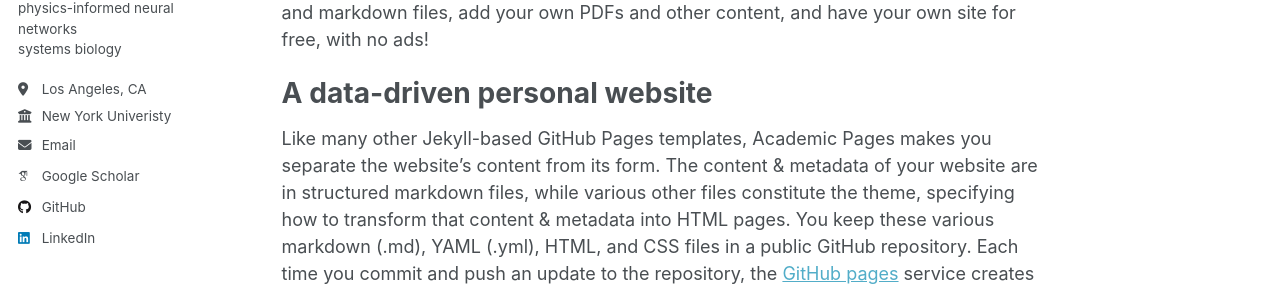
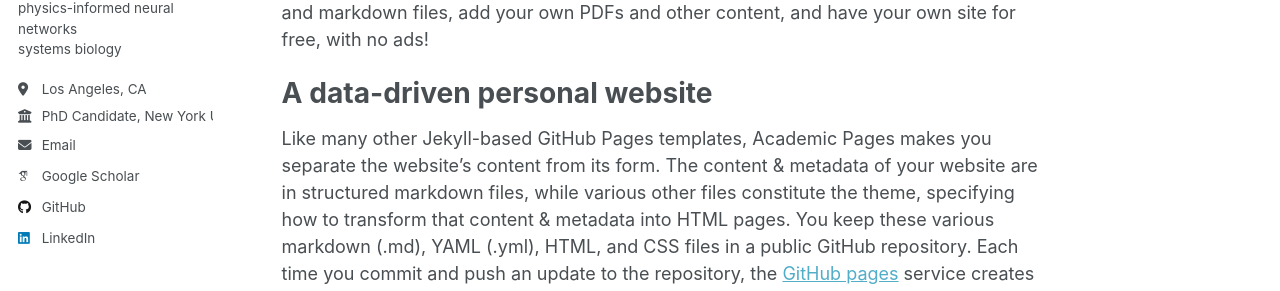
Before and after one commit to maggiealetha/maggiealetha.github.io, a Jekyll site: the page built from _pages/about.md, in a window 1280 px wide. Shown: the part 359-650 px from the top of the page. Built offline with Jekyll 4.4.1, drawn with Linux system fonts in a browser that asks for light colours; some web fonts are replaced.

Commit message:
Update _config.yml

```diff
--- a/_config.yml
+++ b/_config.yml
@@ -27,7 +27,7 @@ author:
   pronouns         : # example: "she/her"
   bio              : "interpretable deep learning <br> physics-informed neural networks <br> systems biology"
   location         : "Los Angeles, CA"
-  employer         : "New York Univeristy"
+  employer         : "PhD Candidate, New York Univeristy"
   uri              : # URL
   email            : "mb7989@nyu.edu"
 
```
